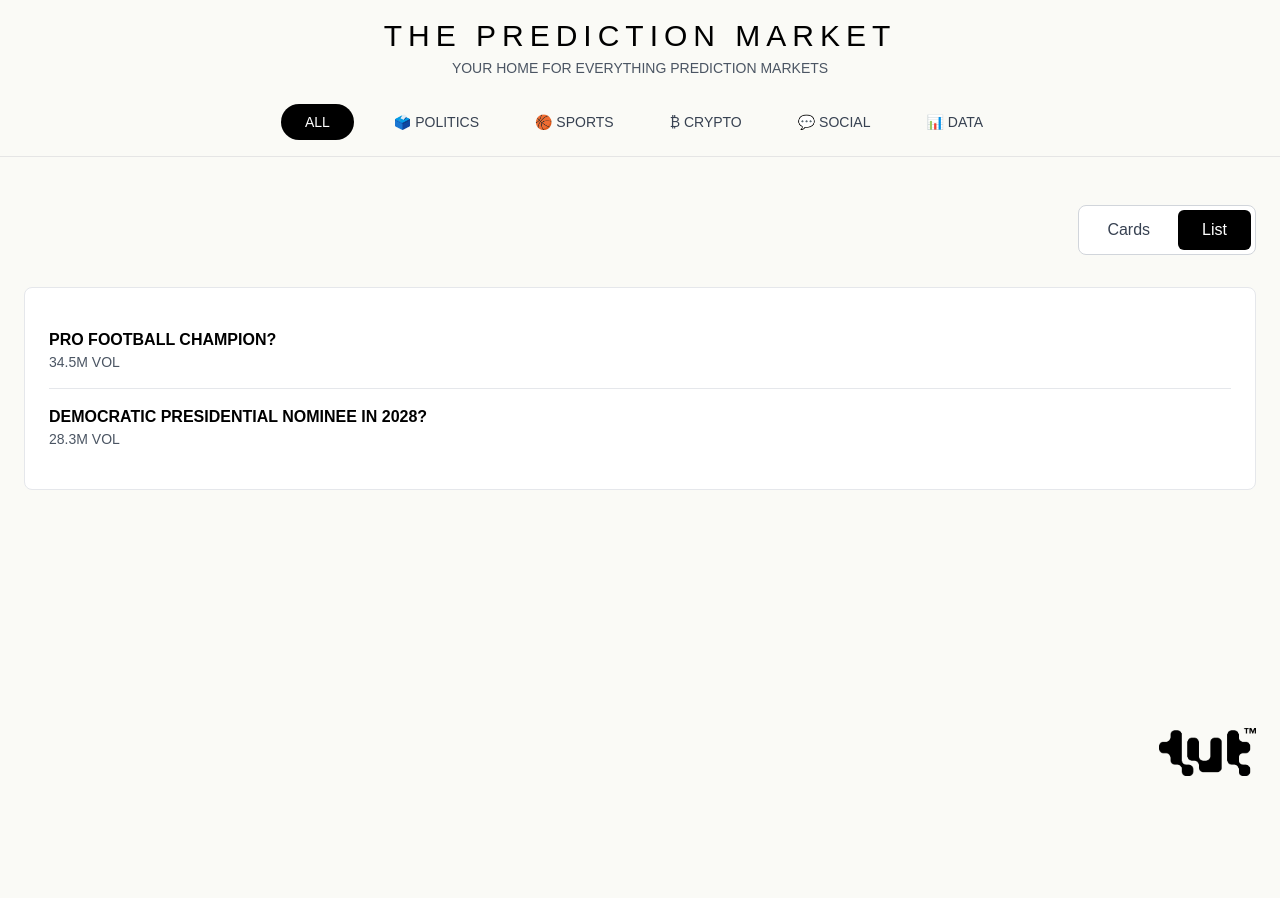
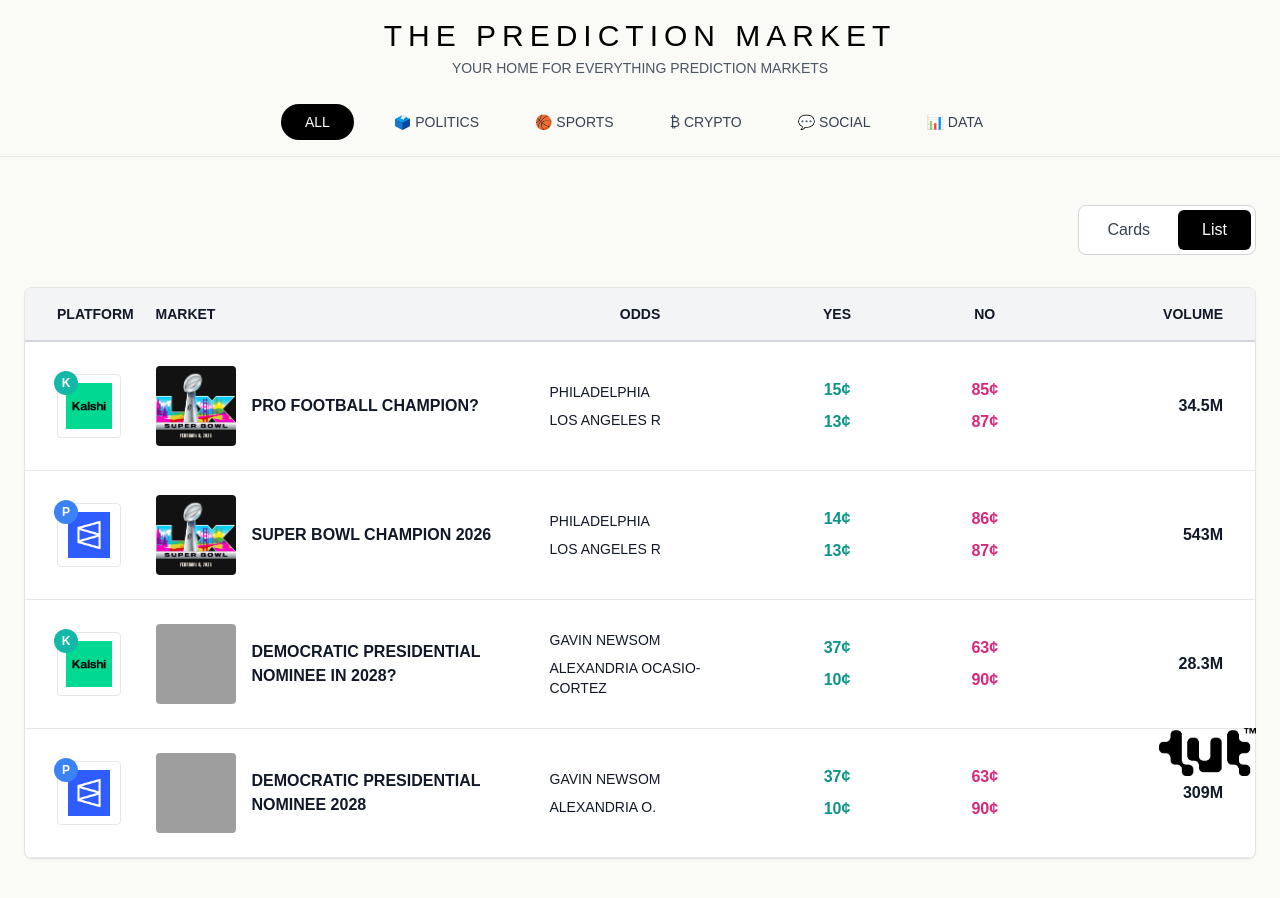
Before and after one commit to tut9492/ThePredictionMarket, a Next.js app: page / in a window 1280 px wide. Both pictures are taken after a click on the button "List". Shown: the top 898 px of the page. Before the commit the page ends 800 px from the top, so only its background shows below. Built offline with nearby package versions, Linux system fonts and the light colour scheme; grey boxes are pictures that could not be loaded; a web font is replaced by a local one.

Commit message:
Enhance list view with detailed table layout: platform logos, market images, odds, Yes/No columns, and volume

```diff
--- a/app/page.tsx
+++ b/app/page.tsx
@@ -132,15 +132,161 @@
 
         {/* List View */}
         {viewMode === "list" && (
-          <div>
-            <div className="bg-white rounded-lg border p-6">
-              {filteredMarkets.map(([key, market]) => (
-                <div key={key} className="border-b py-4 last:border-0">
-                  <h3 className="font-bold">{market.kalshi.title}</h3>
-                  <p className="text-sm text-gray-600">{market.kalshi.volume}</p>
-                </div>
-              ))}
+          <div className="bg-white rounded-lg border border-[#E5E5E5] overflow-hidden shadow-sm">
+            {/* Table Header */}
+            <div className="grid grid-cols-12 gap-4 px-8 py-4 bg-gray-100 border-b-2 border-gray-300">
+              <div className="col-span-1 text-sm font-bold text-gray-900 uppercase">Platform</div>
+              <div className="col-span-4 text-sm font-bold text-gray-900 uppercase">Market</div>
+              <div className="col-span-2 text-sm font-bold text-gray-900 uppercase text-center">Odds</div>
+              <div className="col-span-2 text-sm font-bold text-gray-900 uppercase text-center">Yes</div>
+              <div className="col-span-1 text-sm font-bold text-gray-900 uppercase text-center">No</div>
+              <div className="col-span-2 text-sm font-bold text-gray-900 uppercase text-right">Volume</div>
             </div>
+
+            {/* Table Rows - Show both Kalshi and Polymarket for each market */}
+            {filteredMarkets.map(([key, market]) => (
+              <div key={key}>
+                {/* Kalshi Row */}
+                <a
+                  href={market.kalshi.url}
+                  target="_blank"
+                  rel="noopener noreferrer"
+                  className="grid grid-cols-12 gap-4 px-8 py-6 border-b border-gray-200 hover:bg-gray-50 transition-colors cursor-pointer group"
+                >
+                  {/* Platform Logo */}
+                  <div className="col-span-1 flex items-center">
+                    <div className="w-16 h-16 bg-white rounded border border-gray-200 p-2 relative">
+                      <img
+                        src="/prediction-market/market-logos/kalshi.png"
+                        alt="Kalshi"
+                        className="w-full h-full object-contain"
+                      />
+                      <div className="absolute -top-1 -left-1 w-6 h-6 bg-teal-500 rounded-full flex items-center justify-center">
+                        <span className="text-white text-xs font-bold">K</span>
+                      </div>
+                    </div>
+                  </div>
+
+                  {/* Market Info with Image */}
+                  <div className="col-span-4 flex items-center gap-4">
+                    <img
+                      src={market.image}
+                      alt={market.kalshi.title}
+                      className="w-20 h-20 rounded object-cover flex-shrink-0"
+                    />
+                    <div className="min-w-0">
+                      <div className="font-semibold text-base text-gray-900 group-hover:text-black uppercase">
+                        {market.kalshi.title}
+                      </div>
+                    </div>
+                  </div>
+
+                  {/* Odds Column - Candidates */}
+                  <div className="col-span-2 flex flex-col justify-center gap-2">
+                    {market.kalshi.candidates.map((c, i) => (
+                      <div key={i} className="text-sm text-gray-900 uppercase font-medium">
+                        {c.name}
+                      </div>
+                    ))}
+                  </div>
+
+                  {/* Yes Column */}
+                  <div className="col-span-2 flex flex-col justify-center items-center gap-2">
+                    {market.kalshi.candidates.map((c, i) => (
+                      <div key={i} className="text-base font-semibold text-teal-600">
+                        {c.odds}¢
+                      </div>
+                    ))}
+                  </div>
+
+                  {/* No Column */}
+                  <div className="col-span-1 flex flex-col justify-center items-center gap-2">
+                    {market.kalshi.candidates.map((c, i) => (
+                      <div key={i} className="text-base font-semibold text-pink-600">
+                        {100 - c.odds}¢
+                      </div>
+                    ))}
+                  </div>
+
+                  {/* Volume */}
+                  <div className="col-span-2 flex items-center justify-end">
+                    <span className="text-base font-semibold text-gray-900">
+                      {market.kalshi.volume.replace(' VOL', '')}
+                    </span>
+                  </div>
+                </a>
+
+                {/* Polymarket Row */}
+                <a
+                  href={market.polymarket.url}
+                  target="_blank"
+                  rel="noopener noreferrer"
+                  className="grid grid-cols-12 gap-4 px-8 py-6 border-b border-gray-200 hover:bg-gray-50 transition-colors cursor-pointer group"
+                >
+                  {/* Platform Logo */}
+                  <div className="col-span-1 flex items-center">
+                    <div className="w-16 h-16 bg-white rounded border border-gray-200 p-2 relative">
+                      <img
+                        src="/prediction-market/market-logos/polymarket.png"
+                        alt="Polymarket"
+                        className="w-full h-full object-contain"
+                      />
+                      <div className="absolute -top-1 -left-1 w-6 h-6 bg-blue-500 rounded-full flex items-center justify-center">
+                        <span className="text-white text-xs font-bold">P</span>
+                      </div>
+                    </div>
+                  </div>
+
+                  {/* Market Info with Image */}
+                  <div className="col-span-4 flex items-center gap-4">
+                    <img
+                      src={market.image}
+                      alt={market.polymarket.title}
+                      className="w-20 h-20 rounded object-cover flex-shrink-0"
+                    />
+                    <div className="min-w-0">
+                      <div className="font-semibold text-base text-gray-900 group-hover:text-black uppercase">
+                        {market.polymarket.title}
+                      </div>
+                    </div>
+                  </div>
+
+                  {/* Odds Column - Candidates */}
+                  <div className="col-span-2 flex flex-col justify-center gap-2">
+                    {market.polymarket.candidates.map((c, i) => (
+                      <div key={i} className="text-sm text-gray-900 uppercase font-medium">
+                        {c.name}
+                      </div>
+                    ))}
+                  </div>
+
+                  {/* Yes Column */}
+                  <div className="col-span-2 flex flex-col justify-center items-center gap-2">
+                    {market.polymarket.candidates.map((c, i) => (
+                      <div key={i} className="text-base font-semibold text-teal-600">
+                        {c.odds}¢
+                      </div>
+                    ))}
+                  </div>
+
+                  {/* No Column */}
+                  <div className="col-span-1 flex flex-col justify-center items-center gap-2">
+                    {market.polymarket.candidates.map((c, i) => (
+                      <div key={i} className="text-base font-semibold text-pink-600">
+                        {100 - c.odds}¢
+                      </div>
+                    ))}
+                  </div>
+
+                  {/* Volume */}
+                  <div className="col-span-2 flex items-center justify-end">
+                    <span className="text-base font-semibold text-gray-900">
+                      {market.polymarket.volume.replace(' VOL', '')}
+                    </span>
+                  </div>
+                </a>
+              </div>
+            ))}
           </div>
         )}
       </main>
```
